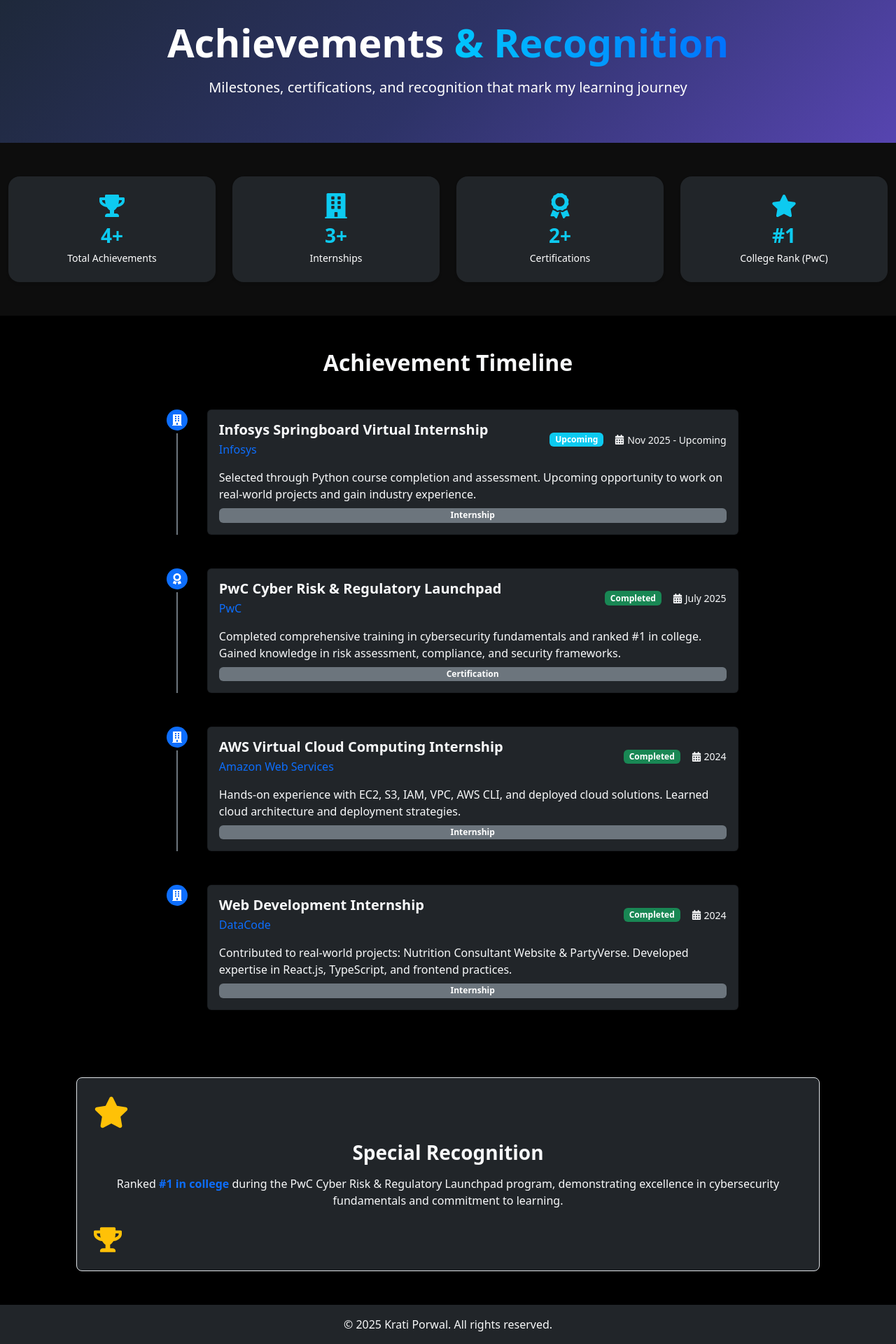
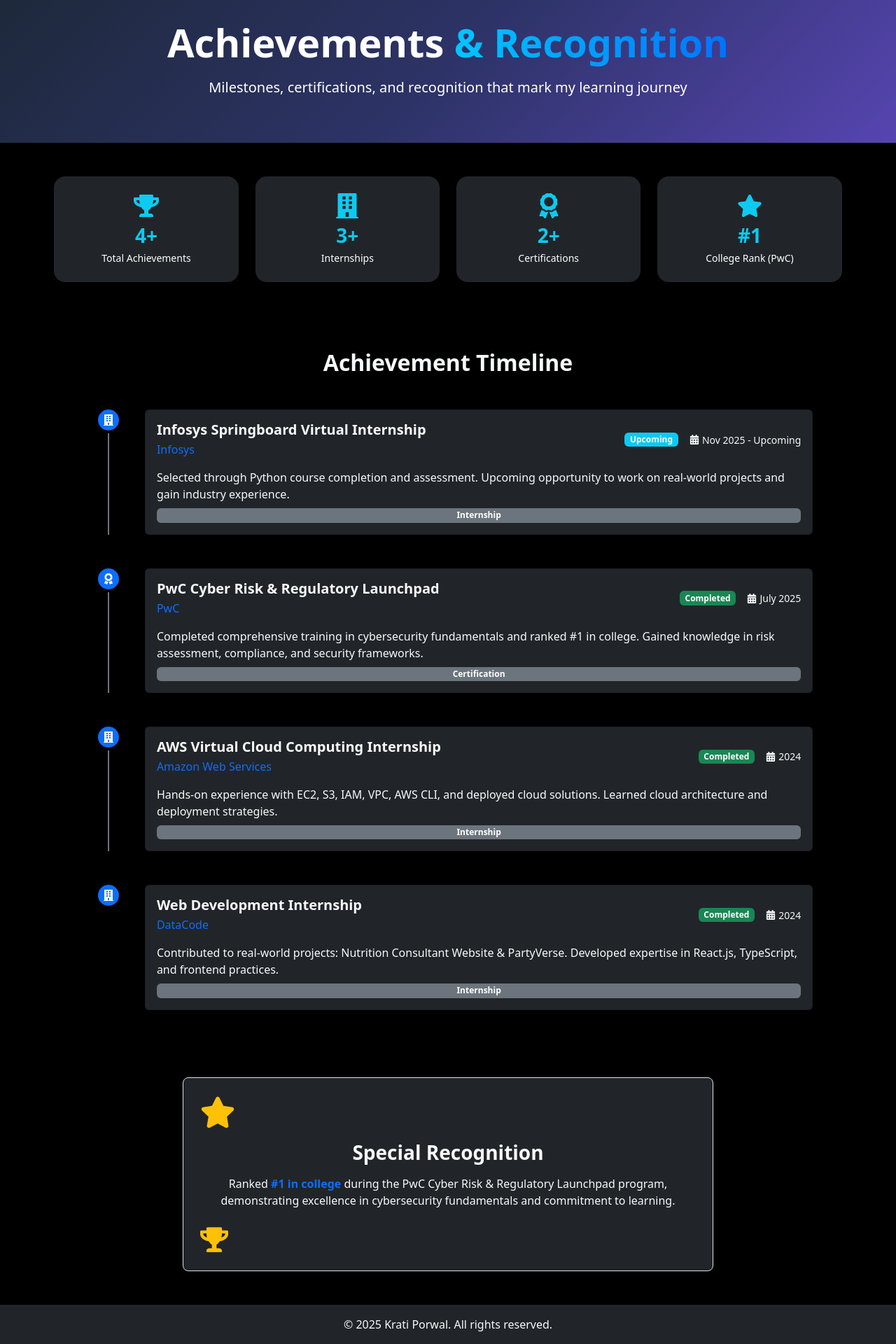
Before and after one commit to krati-porwal/My-Portfolio, a React (Vite) app: page /achievements in a window 1280 px wide. Shown: the part 93-2013 px from the top of the page at 70% size. Built offline with nearby package versions, Linux system fonts and the light colour scheme.

Commit message:
improve alignment of pages

```diff
--- a/src/pages/Achievements/AchievementTimelineSection.jsx
+++ b/src/pages/Achievements/AchievementTimelineSection.jsx
@@ -46,12 +46,12 @@ const achievements = [
 
 const AchievementTimelineSection = () => {
   return (
-    <div className="row mx-0 py-5 bg-black">
+    <div className="row mx-0 py-5 d-flex justify-content-center align-items-center bg-black">
       <h2 className="text-center fw-bold text-light mb-5">
         Achievement Timeline
       </h2>
 
-      <div className="col-12 col-md-10 col-lg-8 mx-auto d-flex flex-column gap-5">
+      <div className="col-12 col-md-10 d-flex flex-column gap-5">
         {achievements.map((item, idx) => (
           <AchievementDetailsCard
             key={idx}
--- a/src/pages/Achievements/SpecialRecognizationSection.jsx
+++ b/src/pages/Achievements/SpecialRecognizationSection.jsx
@@ -2,9 +2,10 @@ import { FaStar, FaTrophy } from "react-icons/fa";
 
 const SpecialRecognizationSection = () => {
   return (
-    <section className=" bg-black py-5">
+    <section className="row mx-0 d-flex justify-content-center align-items-center bg-black py-5">
+      <div className="col-md-11 col-12">
       <div className="row justify-content-center">
-        <div className="col-12 col-md-10">
+        <div className="col-12 col-md-8">
           <div className="card shadow-sm border rounded-3 p-4 text-center bg-dark text-light">
             {/* Star Icon */}
             <FaStar className="text-warning mb-3" size={50} />
@@ -25,6 +26,7 @@ const SpecialRecognizationSection = () => {
           </div>
         </div>
       </div>
+      </div>
     </section>
   );
 };
--- a/src/pages/Achievements/TotalAchievements.jsx
+++ b/src/pages/Achievements/TotalAchievements.jsx
@@ -11,9 +11,8 @@ const TotalAchievements = () => {
 
   return (
     <section
-      className="py-5"
-      style={{ backgroundColor: "#0d0d0d" }}
-    >
+      className="row mx-0 d-flex justify-content-center align-items-center py-5 bg-black">
+        <div className="col-md-11 col-12">
       <div className="row g-4 justify-content-center mx-0">
         {achievements.map((item, index) => (
           <AchievementCard
@@ -24,6 +23,7 @@ const TotalAchievements = () => {
           />
         ))}
       </div>
+      </div>
     </section>
   );
 };
--- a/src/pages/Contact/ContactFormSection.jsx
+++ b/src/pages/Contact/ContactFormSection.jsx
@@ -82,8 +82,10 @@ const ContactFormSection = () => {
   ];
 
   return (
-    <div className="row bg-black g-4 py-5">
+    <div className="row mx-0 d-flex justify-content-center align-items-center bg-black g-4 py-5">
+      <div className="col-md-11 col-12">
       {/* Left Side - Contact Info */}
+      <div className="row mx-0 g-4">
       <div className="col-12 col-md-6">
         <h3 className="fw-bold mb-3 text-light">
           <FaPaperPlane className="me-2 text-primary" /> Get in Touch
@@ -232,7 +234,9 @@ const ContactFormSection = () => {
         </div>
       </div>
     </div>
+    </div>
       </div>
+    </div>
   );
 };
 
--- a/src/pages/Projects/ProjectsInfo.jsx
+++ b/src/pages/Projects/ProjectsInfo.jsx
@@ -34,7 +34,8 @@ const ProjectsInfo = () => {
 ];
 
   return (
-    <section className="py-5 bg-black projects-section text-light">
+    <section className="row mx-0 d-flex justify-content-center align-items-center py-5 bg-black projects-section text-light">
+      <div className="col-md-11 col-12">
       <div className="row g-4 mx-0 px-3">
         {projects.map((p, idx) => (
           <div key={p.id} className="col-12">
@@ -42,6 +43,7 @@ const ProjectsInfo = () => {
           </div>
         ))}
       </div>
+      </div>
     </section>
   );
 };
```
